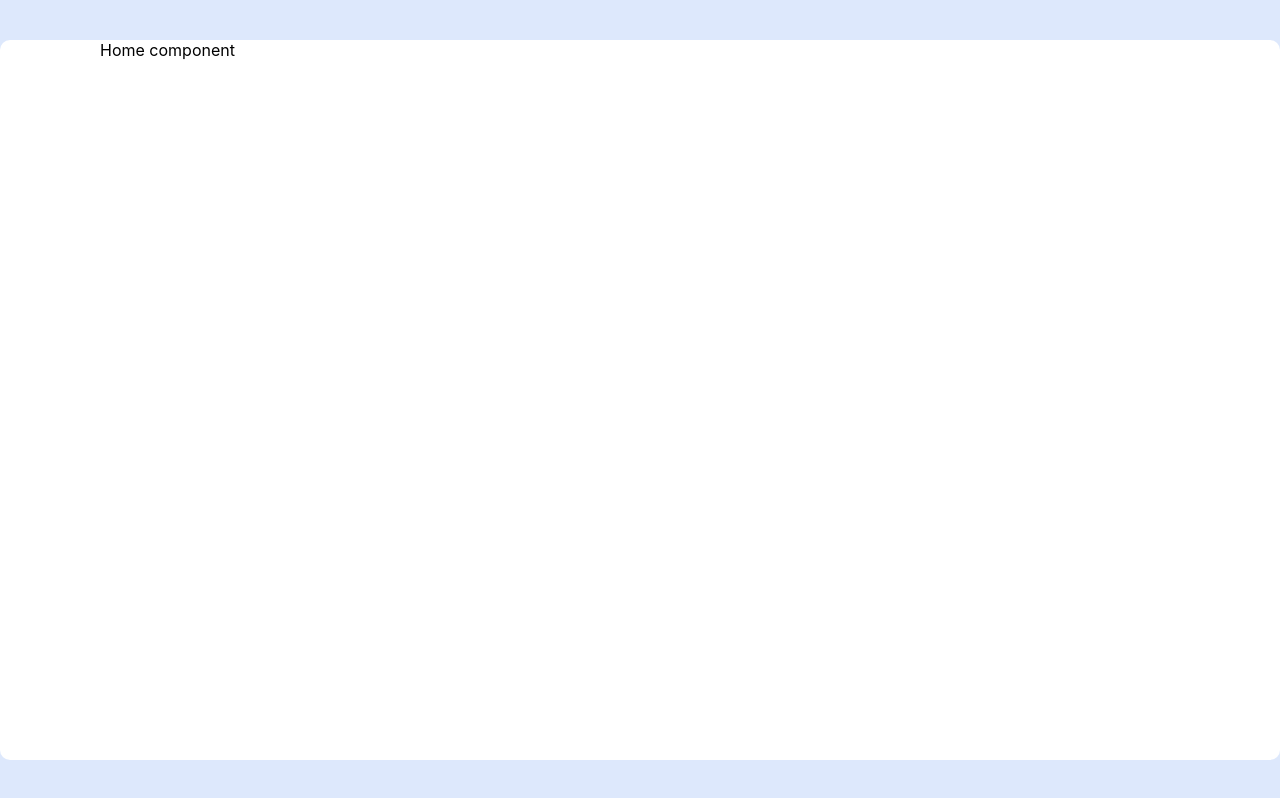
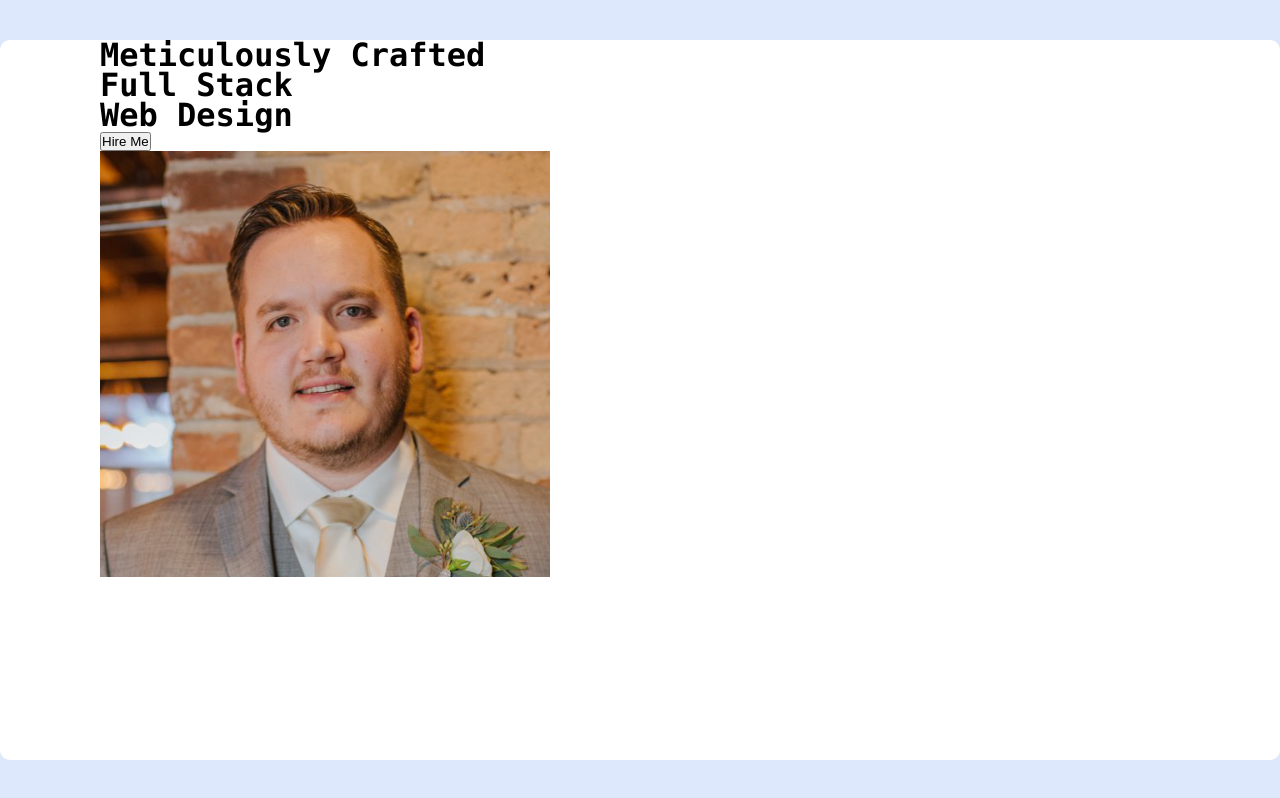
Before and after one commit to stack-gunnar/billsreactportfolio, a React (Create React App) app: page / in a window 1280 px wide. Built offline with nearby package versions, Linux system fonts and the light colour scheme.

Commit message:
working on Home component

```diff
--- a/src/components/Home/index.jsx
+++ b/src/components/Home/index.jsx
@@ -1,9 +1,27 @@
+import { Link } from "react-router-dom";
+import "./style.css";
+
 const Home = () => {
   return (
-    <div>
-      Home component
+    <div className= "home">
+      <div className= "title">
+        <h1>
+          <p>Meticulously Crafted</p>
+          <p>Full Stack</p>
+          <p>Web Design</p>
+        </h1>
+        <Link to="about">
+          <button>Hire Me</button>
+        </Link>
+      </div>
+      <div className="person">
+        <img
+        src={`${process.env.PUBLIC_URL}/portfolio-pic.png`}
+        alt="person picture"
+        />
+      </div>
     </div>
-  )
-}
+  );
+};
 
 export default Home
```
Also changed, not shown: public/portfolio-pic.png (added).
